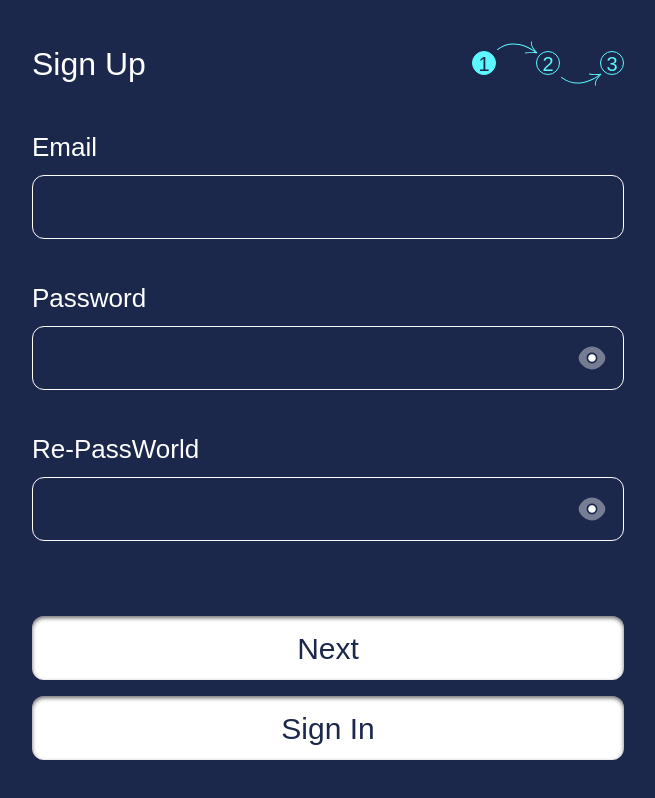
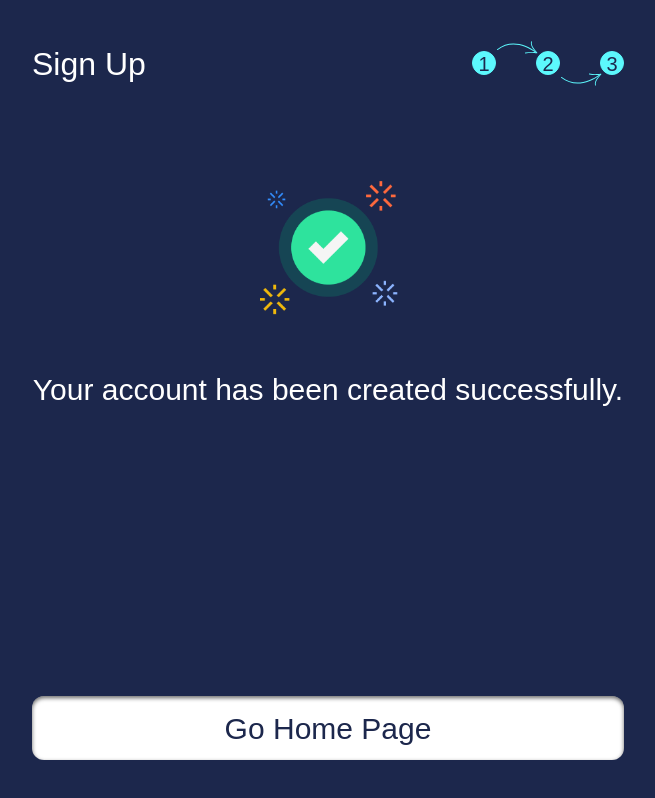
Before and after one commit to m-ehsan81/jc-front, a Next.js app: page /sign-up in a window 1280 px wide. Shown: the whole page, without its empty margins (312-967 px from the left). Built offline with nearby package versions, Linux system fonts and the light colour scheme; no server answers; a web font is replaced by a local one.

Commit message:
create step three sign up

```diff
--- a/src/app/sign-up/page.tsx
+++ b/src/app/sign-up/page.tsx
@@ -8,10 +8,10 @@ import {
   CustomStepper,
 } from "@/components/customs";
 import { InitialDataType } from "./type";
-import { SignUpStepOne, SignUpStepTwo } from "@/components/sign-up";
+import { SignUpStepOne, SignUpStepTwo, StepThree } from "@/components/sign-up";
 
 const SignUpPage: React.FC = () => {
-  const [activeStep, setActiveStep] = useState(1);
+  const [activeStep, setActiveStep] = useState(3);
   const [initialData, setInitialData] = useState<InitialDataType>({
     email: "",
     password: "",
@@ -27,7 +27,12 @@ const SignUpPage: React.FC = () => {
       handleNextStep={handleNextStep}
       setInitialData={setInitialData}
     />,
-    <SignUpStepTwo email={initialData.email} password={initialData.password} />,
+    <SignUpStepTwo
+      email={initialData.email}
+      password={initialData.password}
+      handleBackStep={handleBackStep}
+    />,
+    <StepThree />
   ];
 
   return (
--- a/src/components/sign-up/index.ts
+++ b/src/components/sign-up/index.ts
@@ -1,2 +1,3 @@
 export { default as SignUpStepOne } from "./step-one";
 export { default as SignUpStepTwo } from "./step-two";
+export { default as StepThree } from "./step-three";
--- /dev/null
+++ b/src/components/sign-up/step-three/index.tsx
@@ -0,0 +1,27 @@
+import { CustomButton } from "@/components/customs";
+import Image from "next/image";
+
+const StepThree: React.FC = () => {
+  return (
+    <div className="flex flex-col justify-between mt-20 h-full">
+      <div className="flex flex-col items-center gap-10">
+        <Image
+          alt="success"
+          src="/assets/success.png"
+          width={160}
+          height={160}
+        />
+
+        <p className="text-center text-[1.875rem]">
+          Your account has been created successfully.
+        </p>
+      </div>
+
+      <div className="flex flex-col gap-4">
+        <CustomButton type="submit">Go Home Page</CustomButton>
+      </div>
+    </div>
+  );
+};
+
+export default StepThree;
```
Also changed, not shown: public/assets/success.png (added).
